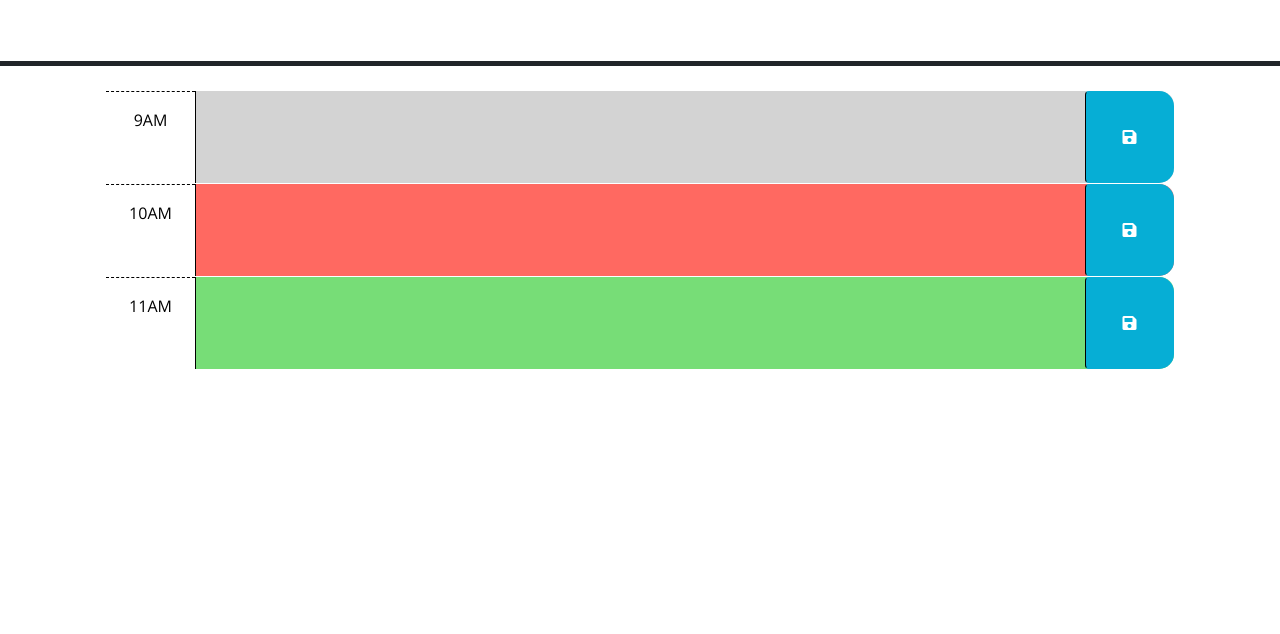
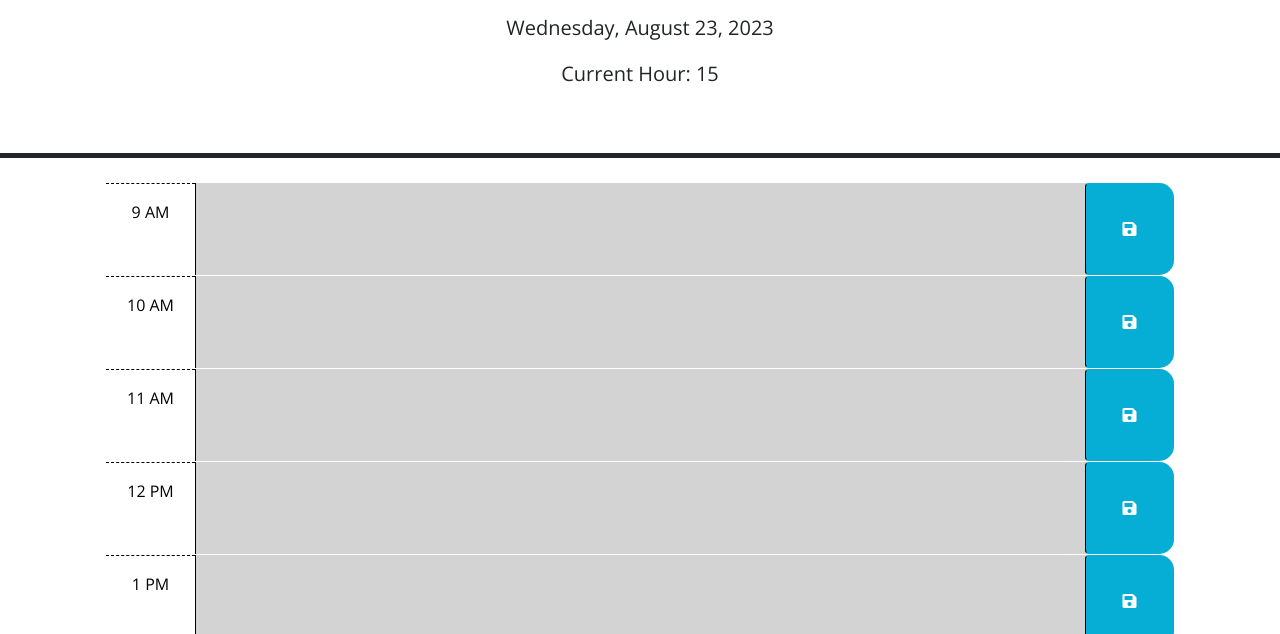
Before and after one commit to ajmecca68/work-day-scheduler, a plain HTML site: page index.html in a window 1280 px wide. Shown: the part 166-800 px from the top of the page. Drawn offline with nearby package versions, Linux system fonts and the light colour scheme; files that its build step writes are made by us from their sources.

Commit message:
completed first phase. JS to create the hourly rows and add date to the top.

```diff
--- a/assets/js/script.js
+++ b/assets/js/script.js
@@ -1,7 +1,93 @@
 // Wrap all code that interacts with the DOM in a call to jQuery to ensure that
 // the code isn't run until the browser has finished rendering all the elements
 // in the html.
-$(function () {
+$(document).ready(function () {
+
+  const timeBlocks = document.querySelectorAll('.time-block');
+
+  timeBlocks.forEach(timeBlock => {
+      const inputField = timeBlock.querySelector('input');
+      const timeBlockId = timeBlock.id;
+
+      // Load saved value from local storage on page load
+      const savedValue = localStorage.getItem(timeBlockId);
+      if (savedValue) {
+          inputField.value = savedValue;
+      }
+
+      // Add input event listener to save input value to local storage
+      inputField.addEventListener('input', (event) => {
+          const inputValue = event.target.value;
+          localStorage.setItem(timeBlockId, inputValue);
+      });
+  });
+
+});
+
+// TODO: Add code to display the current date in the header of the page.
+function updateDateAndDay() {
+  const now = new Date();
+  const options = { weekday: 'long', year: 'numeric', month: 'long', day: 'numeric' };
+  const formattedDateAndDay = now.toLocaleDateString(undefined, options);
+  const dateTimeContainer = document.getElementById('datetime');
+  dateTimeContainer.textContent = formattedDateAndDay;
+}
+
+// Call the function initially and then set it to update every day
+updateDateAndDay();
+// Update every 24 hours (86400000 milliseconds)
+setInterval(updateDateAndDay, 86400000);
+
+// Get the current hour using Day.js
+const currentHour = dayjs().hour();
+
+// Display the current hour in the "current-hour" element
+const currentHourElement = document.getElementById('currenthour');currentHourElement.textContent = `Current Hour: ${currentHour}`;
+
+function generateHourlyRows() {
+  const hourlyRowsContainer = document.getElementById('hourly-rows');
+  const now = new Date();
+  const currentHour = now.getHours();
+
+    for (let hour = 9; hour <= 17; hour++) {
+        const hourRow = document.createElement('div');
+        hourRow.id = `hour-${hour}`;
+        hourRow.classList.add('row', 'time-block');
+
+        if (hour < currentHour) {
+            hourRow.classList.add('past');
+        } else if (hour === currentHour) {
+            hourRow.classList.add('present');
+        } else {
+            hourRow.classList.add('future');
+        }
+
+  const hourCol = document.createElement('div');
+        hourCol.classList.add('col-2', 'col-md-1', 'hour', 'text-center', 'py-3');
+        hourCol.textContent = `${hour % 12 || 12} ${hour >= 12 ? 'PM' : 'AM'}`;
+        hourRow.appendChild(hourCol);
+
+  const textarea = document.createElement('textarea');
+        textarea.classList.add('col-8', 'col-md-10', 'description');
+        textarea.rows = 3;
+        hourRow.appendChild(textarea);
+
+  const button = document.createElement('button');
+        button.classList.add('btn', 'saveBtn', 'col-2', 'col-md-1');
+        button.setAttribute('aria-label', 'save');
+
+  const icon = document.createElement('i');
+        icon.classList.add('fas', 'fa-save');
+        button.appendChild(icon);
+        hourRow.appendChild(button);
+
+        hourlyRowsContainer.appendChild(hourRow);
+    }
+}
+
+// Call the function to generate hourly rows
+generateHourlyRows();
+
   // TODO: Add a listener for click events on the save button. This code should
   // use the id in the containing time-block as a key to save the user input in
   // local storage. HINT: What does `this` reference in the click listener
@@ -19,5 +105,3 @@ $(function () {
   // the values of the corresponding textarea elements. HINT: How can the id
   // attribute of each time-block be used to do this?
   //
-  // TODO: Add code to display the current date in the header of the page.
-});
--- a/index.html
+++ b/index.html
@@ -4,6 +4,8 @@
     <meta charset="UTF-8" />
     <meta name="viewport" content="width=device-width, initial-scale=1.0" />
     <meta http-equiv="X-UA-Compatible" content="ie=edge" />
+    <script src="https://cdn.jsdelivr.net/npm/dayjs@1.10.7/dayjs.min.js"></script>
+
     <link
       rel="stylesheet"
       href="https://cdn.jsdelivr.net/npm/bootstrap@5.1.3/dist/css/bootstrap.min.css"
@@ -18,7 +20,7 @@
       href="https://fonts.googleapis.com/css?family=Open+Sans&display=swap"
       rel="stylesheet"
     />
-    <link rel="stylesheet" href="style.css" />
+    <link rel="stylesheet" href="./assets/css/style.css" />
     <title>Work Day Scheduler</title>
   </head>
 
@@ -26,9 +28,12 @@
     <header class="p-5 mb-4 border-5 border-bottom border-dark text-center">
       <h1 class="display-3">Work Day Scheduler</h1>
       <p class="lead">A simple calendar app for scheduling your work day</p>
-      <p id="currentDay" class="lead"></p>
+      <p id="datetime" class="lead"></p>
+      <p id="currenthour" class="lead"></p>
     </header>
     <div class="container-lg px-5">
+      <div id="hourly-rows"></div>
+
       <!-- Use class for "past", "present", and "future" to apply styles to the
         time-block divs accordingly. The javascript will need to do this by
         adding/removing these classes on each div by comparing the hour in the
@@ -39,33 +44,33 @@
         code is implemented.
         -->
 
-      <!-- Example of a past time block. The "past" class adds a gray background color. -->
+      <!-- Example of a past time block. The "past" class adds a gray background color.
       <div id="hour-9" class="row time-block past">
         <div class="col-2 col-md-1 hour text-center py-3">9AM</div>
         <textarea class="col-8 col-md-10 description" rows="3"> </textarea>
         <button class="btn saveBtn col-2 col-md-1" aria-label="save">
           <i class="fas fa-save" aria-hidden="true"></i>
         </button>
-      </div>
+      </div>-->
 
-      <!-- Example of a a present time block. The "present" class adds a red background color. -->
+      <!-- Example of a a present time block. The "present" class adds a red background color.
       <div id="hour-10" class="row time-block present">
         <div class="col-2 col-md-1 hour text-center py-3">10AM</div>
         <textarea class="col-8 col-md-10 description" rows="3"> </textarea>
         <button class="btn saveBtn col-2 col-md-1" aria-label="save">
           <i class="fas fa-save" aria-hidden="true"></i>
         </button>
-      </div>
+      </div>-->
 
-      <!-- Example of a future time block. The "future" class adds a green background color. -->
+      <!-- Example of a future time block. The "future" class adds a green background color.
       <div id="hour-11" class="row time-block future">
         <div class="col-2 col-md-1 hour text-center py-3">11AM</div>
         <textarea class="col-8 col-md-10 description" rows="3"> </textarea>
         <button class="btn saveBtn col-2 col-md-1" aria-label="save">
           <i class="fas fa-save" aria-hidden="true"></i>
         </button>
-      </div>
-
+      </div>-->
+    </div>
     <script src="https://code.jquery.com/jquery-3.4.1.min.js"></script>
     <script
       src="https://cdn.jsdelivr.net/npm/dayjs@1.11.3/dayjs.min.js"
@@ -73,6 +78,7 @@
       crossorigin="anonymous"
     ></script>
 
-    <script src="script.js"></script>
+    <script src="./assets/js/script.js"></script>
+
   </body>
 </html>
```
